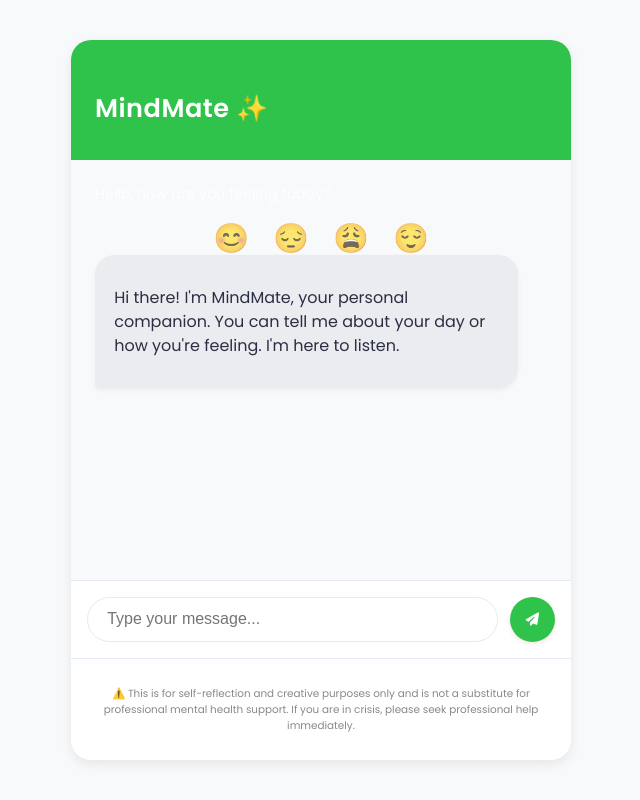
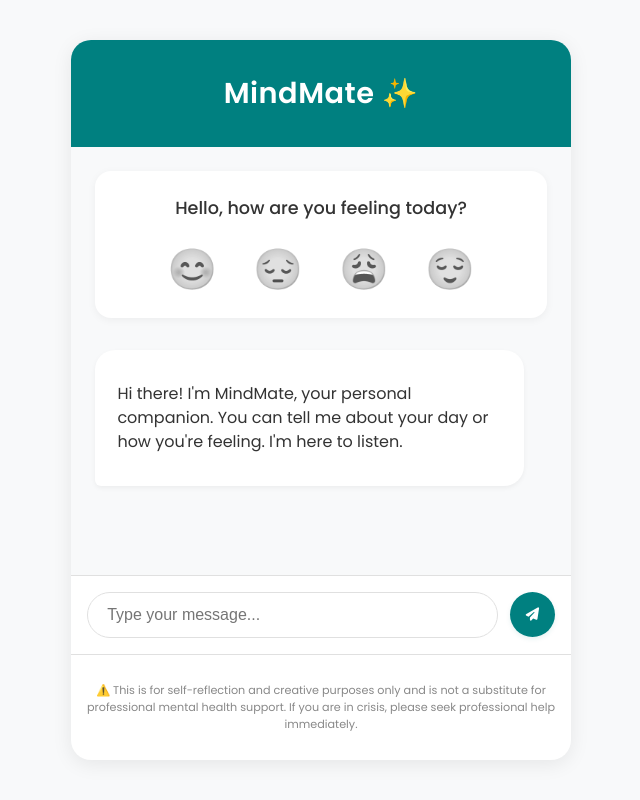
Before and after one commit to GxAniket/ProjectX-Aniket, a plain HTML site: page index.html in a window 1280 px wide. Shown: the whole page, without its empty margins (319-959 px from the left). Drawn offline with Linux system fonts and the light colour scheme.

Commit message:
Update style.css

```diff
--- a/style.css
+++ b/style.css
@@ -1,12 +1,16 @@
 :root {
-    --primary-color: #30c34b; /* Deep Slate Blue */
-    --secondary-color: #E6E8F2; /* Soft Lavender Gray */
+    /* Color Palette */
+    --primary-color: #008080; /* Teal */
+    --secondary-color: #E6F3F3; /* Light Teal */
     --background-color: #F8F9FA; /* Off-White */
-    --user-bubble: #6A74A3; /* Muted Blue-Purple */
-    --ai-bubble: #EBECEF; /* Lighter Gray */
-    --text-color: #2A2F45; /* Dark Charcoal */
+    --user-bubble-color: #D4F4F4; /* Lighter Teal */
+    --ai-bubble-color: #FFFFFF; /* White */
+    --text-color: #333333; /* Dark Gray */
+    --border-color: #E0E0E0;
+
+    /* Fonts and Shadows */
     --font-family: 'Poppins', sans-serif;
-    --shadow: 0 4px 12px rgba(0, 0, 0, 0.08);
+    --shadow-soft: 0 4px 20px rgba(0, 0, 0, 0.08);
 }
 
 body {
@@ -26,72 +30,26 @@ body {
     height: 90vh;
     display: flex;
     flex-direction: column;
-    background-color: #fff;
+    background-color: var(--ai-bubble-color);
     border-radius: 20px;
-    box-shadow: var(--shadow);
+    box-shadow: var(--shadow-soft);
     overflow: hidden;
     transition: box-shadow 0.3s ease;
-}
-
-.app-container:hover {
-    box-shadow: 0 8px 20px rgba(0, 0, 0, 0.12);
 }
 
 .app-header {
     background-color: var(--primary-color);
     color: #fff;
-    padding: 2rem 1.5rem 1.5rem;
+    padding: 2rem 1.5rem;
     position: relative;
-}
-
-.header-content {
     text-align: center;
 }
 
 .logo {
     font-weight: 600;
-    font-size: 1.6rem;
-    margin-bottom: 0.5rem;
+    font-size: 1.8rem;
+    margin: 0;
     letter-spacing: 0.5px;
-}
-
-.mood-tracker {
-    margin-top: 1.5rem;
-}
-
-.mood-prompt {
-    font-weight: 400;
-    font-size: 0.9rem;
-    color: rgba(255, 255, 255, 0.85);
-    margin: 0;
-}
-
-.mood-buttons {
-    display: flex;
-    justify-content: center;
-    gap: 1.5rem;
-    margin-top: 1rem;
-}
-
-.mood-btn {
-    font-size: 1.8rem;
-    background-color: transparent;
-    border: none;
-    cursor: pointer;
-    transition: transform 0.2s ease, opacity 0.2s ease;
-    opacity: 0.7;
-    padding: 0;
-}
-
-.mood-btn:hover {
-    transform: scale(1.15);
-    opacity: 1;
-}
-
-.mood-btn.selected {
-    transform: scale(1.3);
-    opacity: 1;
-    text-shadow: 0 0 8px rgba(255, 255, 255, 0.5);
 }
 
 .chat-main {
@@ -112,6 +70,52 @@ body {
     border-radius: 3px;
 }
 
+.mood-tracker-card {
+    background-color: var(--ai-bubble-color);
+    border-radius: 16px;
+    padding: 1.5rem;
+    margin-bottom: 2rem;
+    text-align: center;
+    box-shadow: 0 2px 8px rgba(0, 0, 0, 0.05);
+}
+
+.mood-prompt {
+    font-weight: 500;
+    font-size: 1.1rem;
+    color: var(--text-color);
+    margin: 0;
+}
+
+.mood-buttons {
+    display: flex;
+    justify-content: center;
+    gap: 1.5rem;
+    margin-top: 1.5rem;
+}
+
+.mood-btn {
+    font-size: 2.5rem;
+    background-color: transparent;
+    border: none;
+    cursor: pointer;
+    transition: transform 0.3s ease, filter 0.3s ease;
+    filter: grayscale(100%);
+    opacity: 0.8;
+}
+
+.mood-btn:hover {
+    transform: scale(1.15);
+    filter: grayscale(0%);
+    opacity: 1;
+}
+
+.mood-btn.selected {
+    transform: scale(1.3);
+    filter: grayscale(0%);
+    opacity: 1;
+    animation: pop 0.3s ease-in-out;
+}
+
 .chat-box {
     display: flex;
     flex-direction: column;
@@ -119,7 +123,7 @@ body {
 
 .message {
     max-width: 85%;
-    padding: 0.9rem 1.2rem;
+    padding: 1rem 1.4rem;
     border-radius: 20px;
     margin-bottom: 1rem;
     line-height: 1.5;
@@ -128,42 +132,33 @@ body {
     transition: transform 0.2s ease;
 }
 
-.message:hover {
-    transform: translateY(-2px);
-}
-
 .ai-msg {
-    background-color: var(--ai-bubble);
+    background-color: var(--ai-bubble-color);
     color: var(--text-color);
     align-self: flex-start;
-    border-bottom-left-radius: 4px;
+    border-bottom-left-radius: 6px;
 }
 
 .user-msg {
-    background-color: var(--user-bubble);
-    color: #fff;
+    background-color: var(--user-bubble-color);
+    color: var(--text-color);
     align-self: flex-end;
-    border-top-right-radius: 4px;
-}
-
-.typing {
-    font-style: italic;
-    color: #999;
+    border-top-right-radius: 6px;
 }
 
 .input-area {
     display: flex;
     align-items: center;
     padding: 1rem;
-    background-color: #fff;
-    border-top: 1px solid var(--secondary-color);
+    background-color: var(--ai-bubble-color);
+    border-top: 1px solid var(--border-color);
     gap: 0.75rem;
 }
 
 #user-input {
     flex: 1;
     padding: 0.8rem 1.2rem;
-    border: 1px solid var(--secondary-color);
+    border: 1px solid var(--border-color);
     border-radius: 25px;
     font-size: 1rem;
     outline: none;
@@ -172,7 +167,7 @@ body {
 
 #user-input:focus {
     border-color: var(--primary-color);
-    box-shadow: 0 0 0 2px rgba(76, 82, 114, 0.2);
+    box-shadow: 0 0 0 2px rgba(0, 128, 128, 0.2);
 }
 
 .send-btn {
@@ -187,11 +182,11 @@ body {
     justify-content: center;
     cursor: pointer;
     transition: background-color 0.2s, transform 0.2s;
-    box-shadow: 0 2px 5px rgba(188, 17, 17, 0.1);
+    box-shadow: 0 2px 5px rgba(0, 128, 128, 0.1);
 }
 
 .send-btn:hover {
-    background-color: #5C6283;
+    background-color: #006666;
     transform: scale(1.05);
 }
 
@@ -200,9 +195,23 @@ body {
 }
 
 .disclaimer {
-    font-size: 0.65rem;
+    font-size: 0.7rem;
     text-align: center;
     color: #888;
     padding: 1rem;
-    border-top: 1px solid var(--secondary-color);
+    border-top: 1px solid var(--border-color);
 }
+
+@keyframes pop {
+    0% { transform: scale(1); }
+    50% { transform: scale(1.4); }
+    100% { transform: scale(1.3); }
+}
+
+@media (max-width: 600px) {
+    .app-container {
+        height: 100vh;
+        border-radius: 0;
+        box-shadow: none;
+    }
+}
```
